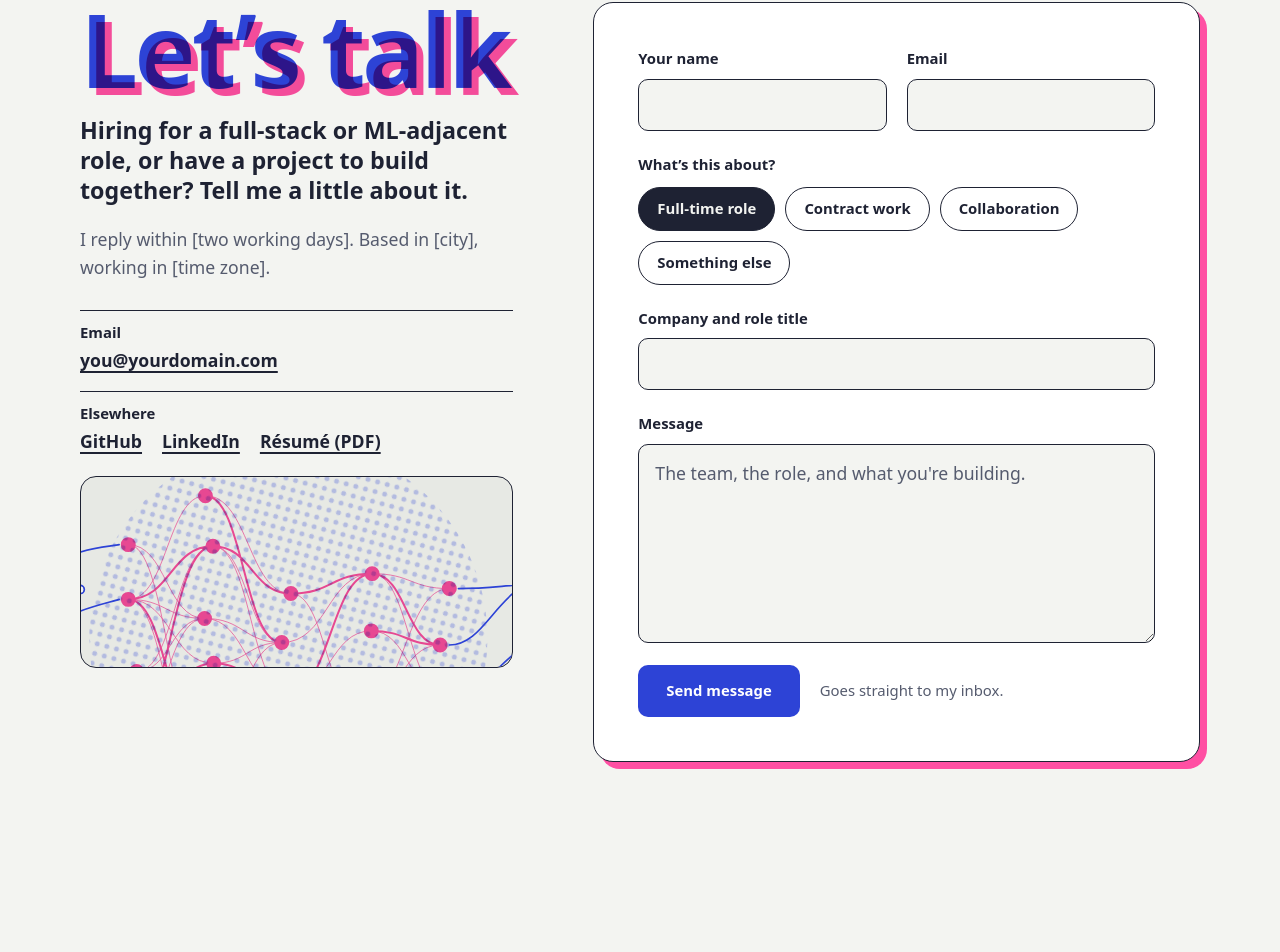
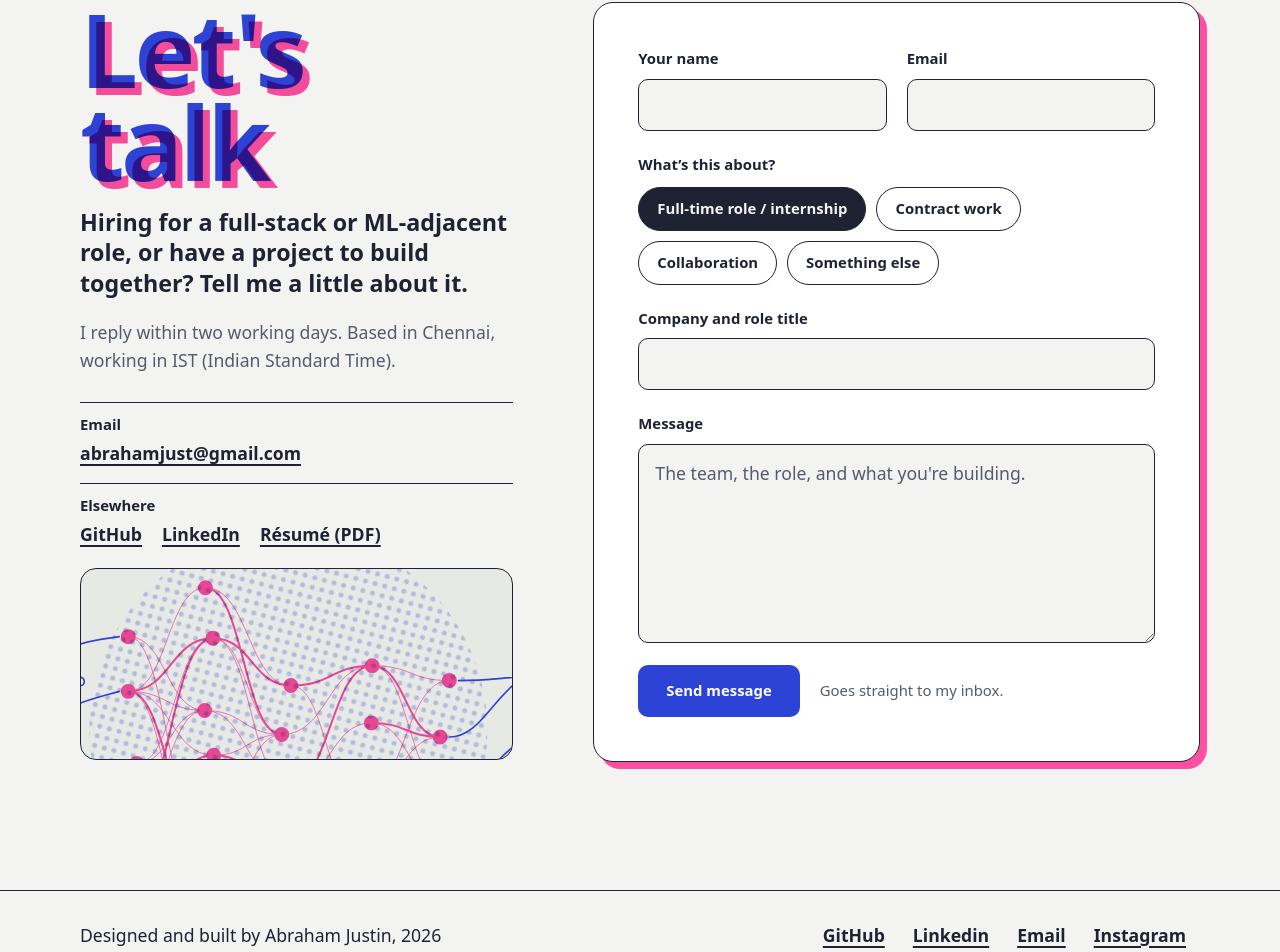
Before and after one commit to abrahamjust/MyPortfolio, a React (Vite) app: page /contact in a window 1280 px wide. Shown: the part 174-1126 px from the top of the page. Before the commit the page ends 1064 px from the top, so only its background shows below. Built offline with nearby package versions, Linux system fonts and the light colour scheme; a web font is replaced by a local one.

Commit message:
added footer, and form endpoint

```diff
--- a/src/ContactPage/contactPage.jsx
+++ b/src/ContactPage/contactPage.jsx
@@ -1,14 +1,14 @@
 import { useState } from "react";
 import HomeArt from "../components/HeroArt.jsx";
 import MisprintHeading from "../components/MisprintHeading.jsx";
-import Header from "../components/Header.jsx";
+import Footer from "../components/Footer.jsx";
 import "./styles/contactPage.css";
 
-const FORM_ENDPOINT = "https://formspree.io/f/YOUR_FORM_ID";
-const EMAIL = "you@yourdomain.com";
+const FORM_ENDPOINT = "https://formspree.io/f/xljjoqjp";
+const EMAIL = "abrahamjust@gmail.com";
 
 const topics = [
-  { id: "role",     label: "Full-time role", org: "Company and role title",        hint: "The team, the role, and what you're building." },
+  { id: "role",     label: "Full-time role / internship", org: "Company and role title",        hint: "The team, the role, and what you're building." },
   { id: "contract", label: "Contract work",  org: "Company or project",            hint: "Scope, rough timeline and budget range." },
   { id: "collab",   label: "Collaboration",  org: "Project link (optional)",       hint: "What the project is and where you could use help." },
   { id: "other",    label: "Something else", org: "Company or project (optional)", hint: "What's on your mind?" },
@@ -45,14 +45,14 @@ function Contact() {
         <div className="contact">
             {/* ---- Left: intro ---- */}
             <div className="contact__intro">
-                <MisprintHeading className="contact__title">Let’s talk</MisprintHeading>
+                <MisprintHeading className="contact__title">Let's talk</MisprintHeading>
 
                 <p className="lead">
                 Hiring for a full-stack or ML-adjacent role, or have a project to build
                 together? Tell me a little about it.
                 </p>
                 <p className="muted">
-                I reply within [two working days]. Based in [city], working in [time zone].
+                I reply within two working days. Based in Chennai, working in IST (Indian Standard Time).
                 </p>
 
                 <dl className="contact__details">
@@ -63,8 +63,8 @@ function Contact() {
                 <div>
                     <dt>Elsewhere</dt>
                     <dd className="contact__links">
-                    <a href="https://github.com/you">GitHub</a>
-                    <a href="https://linkedin.com/in/you">LinkedIn</a>
+                    <a href="https://github.com/abrahamjust" target="_blank" rel="noopener noreferrer">GitHub</a>
+                    <a href="https://www.linkedin.com/in/abraham-justin-b28184284" target="_blank" rel="noopener noreferrer">LinkedIn</a>
                     <a href="/resume.pdf" download>Résumé (PDF)</a>
                     </dd>
                 </div>
@@ -80,7 +80,7 @@ function Contact() {
                 {status === "sent" ? (
                 <div className="contact__sent" role="status">
                     <h2>Message sent</h2>
-                    <p>Thanks. I’ll reply to the email you gave within [two working days].</p>
+                    <p>Thanks. I’ll reply to the email you gave within two working days.</p>
                     <button type="button" className="btn btn--outline" onClick={() => setStatus("idle")}>
                     Write another message
                     </button>
@@ -146,6 +146,7 @@ function Contact() {
                 )}
             </div>
         </div>
+        <Footer />
     </>
   );
 }
--- a/src/HomePage/ContactBand.jsx
+++ b/src/HomePage/ContactBand.jsx
@@ -12,8 +12,8 @@ function ContactBand() {
         <Link to="/contact" className="btn contact-band__btn">
           Start a conversation
         </Link>
-        <a href="mailto:you@yourdomain.com" className="contact-band__email mono">
-          you@yourdomain.com
+        <a href="mailto:abrahamjustin@gmail.com" className="contact-band__email mono" target="_blank">
+          abrahamjustin@gmail.com
         </a>
       </div>
     </section>
--- a/src/ProjectPage/ProjectPage.jsx
+++ b/src/ProjectPage/ProjectPage.jsx
@@ -1,9 +1,10 @@
 import { Fragment, useEffect } from "react";
 import { Link, useParams } from "react-router";
 import projects from "../data/projects.js";
-import ProjectPlate from "../components/projectPlate.jsx";   // match your real file name
+import ProjectPlate from "../components/projectPlate.jsx";
 import MisprintHeading from "../components/MisprintHeading.jsx";
-import HomeArt from "../components/HeroArt.jsx";              // match your real file name
+import HomeArt from "../components/HeroArt.jsx";
+import Footer from "../components/Footer.jsx";
 import "./styles/ProjectPage.css";
 
 function Project() {
@@ -28,6 +29,7 @@ function Project() {
   const next = projects[(index + 1) % projects.length];
 
   return (
+    <>
       <article className="case">
         <header className="case__header">
           <Link to="/#work" className="case__back">
@@ -112,6 +114,8 @@ function Project() {
           </div>
         </Link>
       </article>
+      <Footer />
+    </>
   );
 }
 
--- /dev/null
+++ b/src/components/Footer.css
@@ -0,0 +1,20 @@
+.site-footer {
+    height: var(--header-h);
+    padding-inline: var(--page-margin);
+    display: flex;
+    align-items: center;
+    justify-content: space-between;
+    background: var(--paper);
+    border-top: var(--border);
+}
+
+.site-footer_right {
+    display: flex;
+    align-items: center;
+    gap: var(--space-2);
+}
+
+.site-footer_nav a {
+    font-weight: 600;
+    padding: 10px 14px;
+}
--- /dev/null
+++ b/src/components/Footer.jsx
@@ -0,0 +1,29 @@
+import './Footer.css';
+
+function Footer() {
+    return (
+        <footer className="site-footer">
+            <div className="site-footer_left">
+                <p>Designed and built by Abraham Justin, 2026</p>
+            </div>
+            <div className="site-footer_right">
+                <nav className="site-footer_nav" aria-label="Social links">
+                    <a href="https://github.com/abrahamjust" target="_blank" rel="noopener noreferrer">
+                        GitHub
+                    </a>
+                    <a href="https://www.linkedin.com/in/abraham-justin-b28184284" target="_blank" rel="noopener noreferrer">
+                        Linkedin
+                    </a>
+                    <a href="mailto:abrahamjustin@gmail.com">
+                        Email
+                    </a>
+                    <a href="https://www.instagram.com/abrahamjust05" target="_blank" rel="noopener noreferrer">
+                        Instagram
+                    </a>
+                </nav>
+            </div>
+        </footer>
+    )
+}
+
+export default Footer;
--- a/src/components/Layout.jsx
+++ b/src/components/Layout.jsx
@@ -3,7 +3,7 @@ import Header from "./Header.jsx";
 import ScrollToHash from "./Scroll.jsx";
 import RevealOnScroll from "./RevealOnScroll.jsx";
 
-export default function Layout() {
+function Layout() {
   return (
     <>
       <ScrollToHash />
@@ -15,3 +15,5 @@ export default function Layout() {
     </>
   );
 }
+
+export default Layout;
```
Lines whose indentation alone changed are shown as unchanged.
